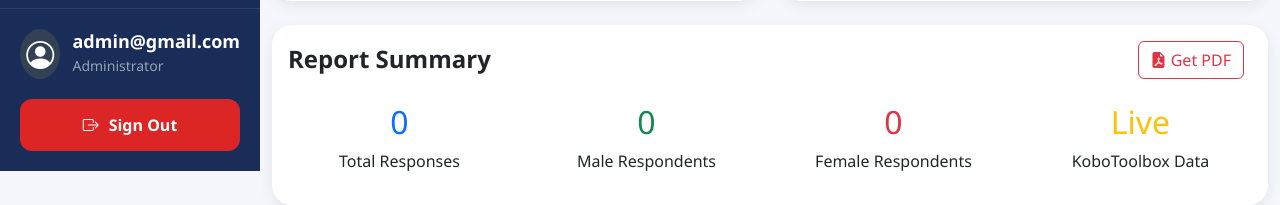
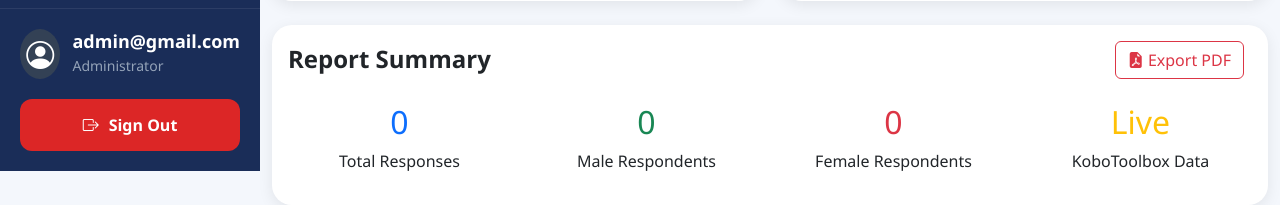
Before and after one commit to enockpaulo006-hash/Transposport-surveys, a Django app: page /reports/ in a window 1280 px wide. Shown: the part 629-834 px from the top of the page. Run offline with Django 5.2, Linux system fonts and the light colour scheme; a user stored in the database is signed in; data that the repository does not hold is empty.

Commit message:
Update reports.html

```diff
--- a/transport_survey/dashboard/templates/dashboard/reports.html
+++ b/transport_survey/dashboard/templates/dashboard/reports.html
@@ -146,7 +146,7 @@ Live Reports Generated from KoboToolbox.
 
                         <a href="{% url 'generate_report' %}" class="btn btn-outline-danger me-2">
                             <i class="bi bi-file-earmark-pdf-fill"></i>
-                            Get PDF
+                            Export PDF
                         </a>
 
                     </div>
```
